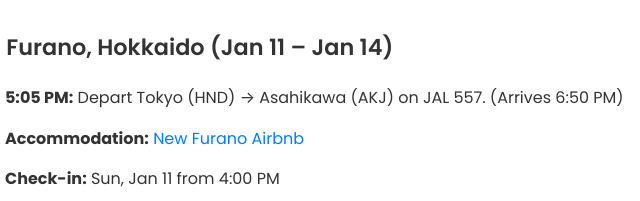
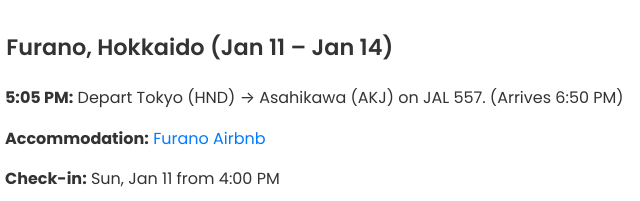
Before and after one commit to jccf12/thailand-and-japan-trip, a plain HTML site: page index.html in a window 1280 px wide. Shown: the part 4289-4490 px from the top of the page, 242-882 px from the left. Drawn offline with Linux system fonts and the light colour scheme.

Commit message:
Update index.html

```diff
--- a/index.html
+++ b/index.html
@@ -309,7 +309,7 @@
                     <h3>📍 Furano, Hokkaido (Jan 11 – Jan 14)</h3>
                      <ul>
                         <li><span class="emoji">✈️</span><strong>5:05 PM:</strong> Depart Tokyo (HND) → Asahikawa (AKJ) on JAL 557. (Arrives 6:50 PM)</li>
-                        <li><span class="emoji">🏠</span><strong>Accommodation:</strong> <a href="https://www.airbnb.com/l/nvRzoenI?s=67&unique_share_id=2b750ed8-2386-4c00-b3c4-370cf8885b62" target="_blank">New Furano Airbnb</a></li>
+                        <li><span class="emoji">🏠</span><strong>Accommodation:</strong> <a href="https://www.airbnb.com/l/nvRzoenI?s=67&unique_share_id=2b750ed8-2386-4c00-b3c4-370cf8885b62" target="_blank">Furano Airbnb</a></li>
                         <li><span class="emoji">➡️</span><strong>Check-in:</strong> Sun, Jan 11 from 4:00 PM</li>
                         <li><span class="emoji">⬅️</span><strong>Check-out:</strong> Wed, Jan 14 by 10:00 AM</li>
                         <li><span class="emoji">🚗</span><strong>Car Rental:</strong> Pick up our Minivan from Hertz at Asahikawa Airport (AKJ) on arrival.</li>
```
